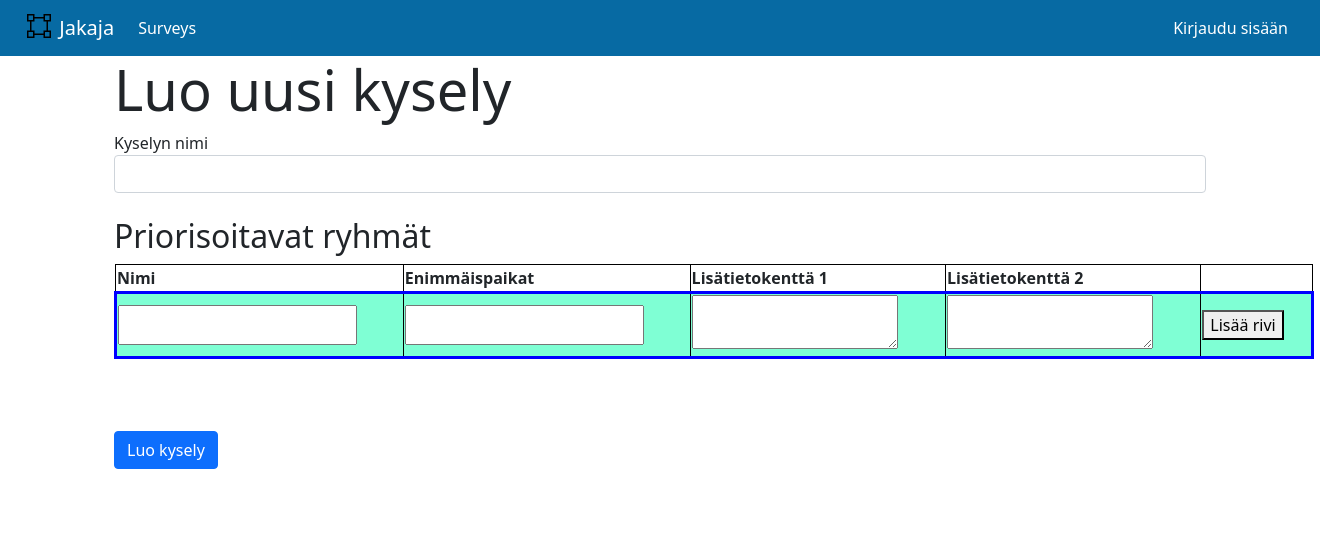
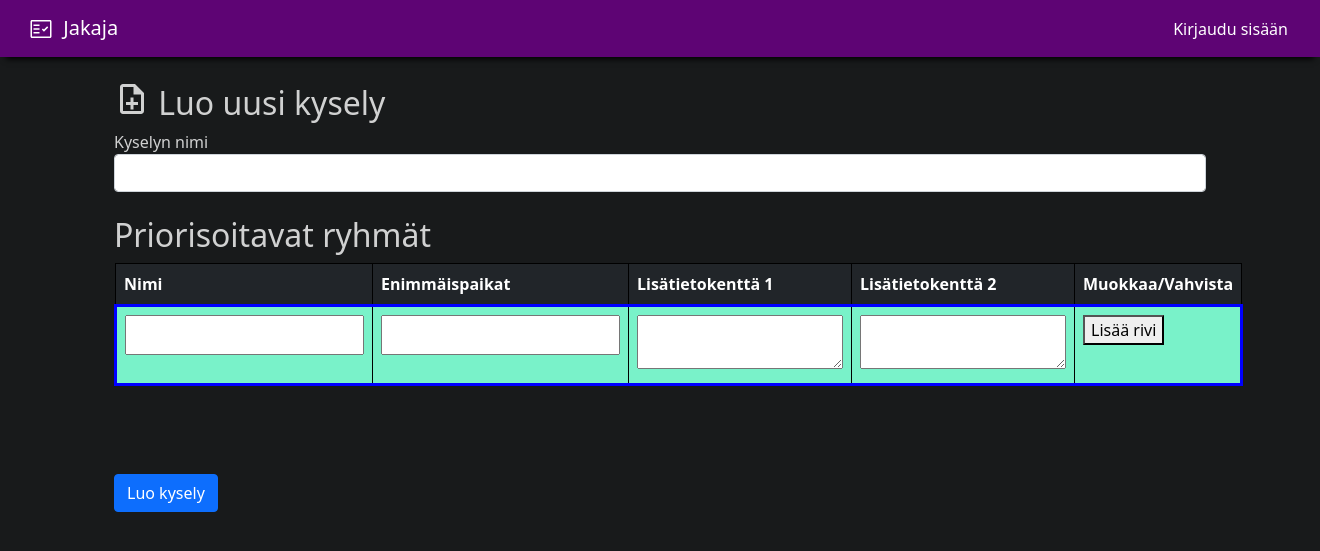
Before and after one commit to piryopt/pienryhmien-optimointi, a Flask app: page /create_survey in a window 1320 px wide. Shown: the top 551 px of the page. Run offline with Flask 3, Linux system fonts and the light colour scheme; some libraries are stand-ins or nearby versions.

Commit message:
Visual updates for darkmode

```diff
--- a/src/static/css/style.css
+++ b/src/static/css/style.css
@@ -1,5 +1,11 @@
-h1 {
-    color: red;
+h1, h2, h3, h4, h5, label {
+    color: rgb(255, 255, 255);
+    opacity: 0.8;
+}
+
+b, small {
+    color: rgb(255, 255, 255);
+    opacity: 0.9;
 }
 
 .left {
@@ -56,3 +62,36 @@ h1 {
     text-align: center;
     padding-top: 10px;
 }
+
+p, i {
+    color: rgb(255, 255, 255);
+    opacity: 0.8;
+}
+
+
+.navbar {
+    -webkit-box-shadow: 0 8px 6px -6px #000000;
+    -moz-box-shadow: 0 8px 6px -6px #000000;
+    box-shadow: 0 8px 6px -6px #000000;
+}
+
+.list-group-item {
+    -webkit-box-shadow: 0 8px 6px -6px #000000;
+    -moz-box-shadow: 0 8px 6px -6px #000000;
+    box-shadow: 0 8px 6px -6px #000000;
+    background-color: rgb(24, 26, 27);
+  }
+.list-group-item:hover {
+    background-color: rgb(24, 26, 27);
+    opacity: 0.5;
+}
+
+.btn-light {
+    background-color: #5e0474;
+}
+
+.navbar-expand-lg {
+    background-color: #5e0474;
+}
+
+body {background-color: rgb(24, 26, 27);}
--- a/src/templates/base.html
+++ b/src/templates/base.html
@@ -14,23 +14,16 @@
     {% block head %}{% endblock %}
 </head>
 
-<nav class="navbar navbar-expand-lg navbar-dark" style="background-color: #076aa3;">
+<nav class="navbar navbar-expand-lg navbar-dark">
     <div class="container-fluid">
         <a class="navbar-brand" href="/">
-          <img src="{{ url_for('static', filename='images/testbox.svg') }}" alt="" width="30" height="24" class="d-inline-block align-text-top">
+          <img src="{{ url_for('static', filename='images/fact_check_white_36dp.svg') }}" alt="" width="34" height="30" class="d-inline-block align-text-top">
           Jakaja
         </a>
-        <div class="collapse navbar-collapse">
-            <ul class="navbar-nav me-auto mb-2 mb-lg-0">
-                <li class="nav-item">
-                <a class="nav-link active" aria-current="page" href="/previous_surveys">Surveys</a>
-                </li>
-            </ul>
-        </div>
         {% if session.user_id %}
         <div class="d-flex">
             <div class="dropdown">
-                <button class="btn btn-primary btn-sm" type="button" id="dropdownMenuButton1" data-bs-toggle="dropdown" aria-expanded="false" style="background-color: #076aa3;">
+                <button class="btn dropdown btn-sm" type="button" id="dropdownMenuButton1" data-bs-toggle="dropdown" aria-expanded="false">
                   <b>{{ session.full_name }}</b><br>
                   <small>{{ session.role }}</small>
                 </button>
--- a/src/templates/create_survey.html
+++ b/src/templates/create_survey.html
@@ -17,8 +17,8 @@
             });
     })
   </script>
-
-<h2 class="display-4">Luo uusi kysely</h2>
+</br>
+<h2><img src="{{ url_for('static', filename='images/note_add_white_36dp.svg') }}" alt="" class="d-inline-block align-text-top">  Luo uusi kysely</h2>
 
     <label for="groupname">Kyselyn nimi</label>
     <br/>
@@ -26,13 +26,14 @@
     <br/>
     <h2>Priorisoitavat ryhmät</h2>
 
-    <table class="choice-table">
-      <thead>
+    <table class="table table-striped">
+      <thead class="table-dark">
         <tr>
           <th>Nimi</th>
           <th>Enimmäispaikat</th>
           <th>Lisätietokenttä 1</th>
           <th>Lisätietokenttä 2</th>
+          <th>Muokkaa/Vahvista</th>
         </tr>
       </thead>
       <tbody id="choiceTable">
@@ -58,4 +59,26 @@
     <br/><br/><br/>
     <button type="submit" class="btn btn-primary" value="Luo kysely" onclick="createNewSurvey()" name="createsurvey">Luo kysely</button>
 
+    <div id="deleteContainer" style="display: none;">
+      <input type="button" id="deleteSubmission" value="Poista valinnat">
+      <script>
+          $("#deleteSubmission").click(function() {
+              $("#confirmContainer").show();
+          });
+      </script>
+    </div>
+
+    <div id="confirmContainer" style="display: none;">
+        <p>Oletko varma?</p>
+        <input type="button" id="noDeletion" value="Peruuta">
+        <script>
+            $("#noDeletion").click(function() {
+                $("#submitExists").show();
+                $("#deleteContainer").show();
+                $("#confirmContainer").hide();
+            });
+        </script>
+        <input type="button" id="confirmDelete" value ="Poista" onclick="createNewSurvey()">
+    </div>
+
 {% endblock %}
--- a/src/templates/input.html
+++ b/src/templates/input.html
@@ -6,7 +6,7 @@
 {% endblock %}
 
 {% block content %}
-  <h2 class="display-4">Luo satunnaista testidataa</h2>
+  <h2>Luo satunnaista testidataa</h2>
   <form action="/results" method="POST">
     <label for="group_n">Ryhmien lukumäärä</label>
     <input type="number" class="form-control" name="group_n"><br>
--- a/src/templates/login.html
+++ b/src/templates/login.html
@@ -6,7 +6,7 @@
 {% endblock %}
 
 {% block content %}
-<h2 class="display-4">Kirjaudu sisään</h2>
+<h2>Kirjaudu sisään</h2>
   <form action="/login" method="POST">
     <label for="email">Sähköposti</label>
     <input type="email" class="form-control" name="email"></br>
--- a/src/templates/register.html
+++ b/src/templates/register.html
@@ -6,7 +6,7 @@
 {% endblock %}
 
 {% block content %}
-  <h2 class="display-4">Rekisteröidy</h2>
+  <h2>Rekisteröidy</h2>
   <form action="/register" method="POST">
       <label for="email">Sähköposti</label>
       <input type="email" class="form-control" name="email">
--- a/src/templates/survey.html
+++ b/src/templates/survey.html
@@ -6,7 +6,7 @@
 {% endblock %}
 
 {% block content %}
-<a href="/">Palaa etusivulle</a></br></br>
+</br>
 <div class="row">
     <h3>{{ survey_name }}</h3>
     <div class="col">
```
Also changed, not shown: src/templates/index.html (+18 -7 lines), src/templates/results.html (+9 -9 lines), src/templates/survey_answers.html (+4 -4 lines), src/templates/surveys.html (+8 -7 lines).
